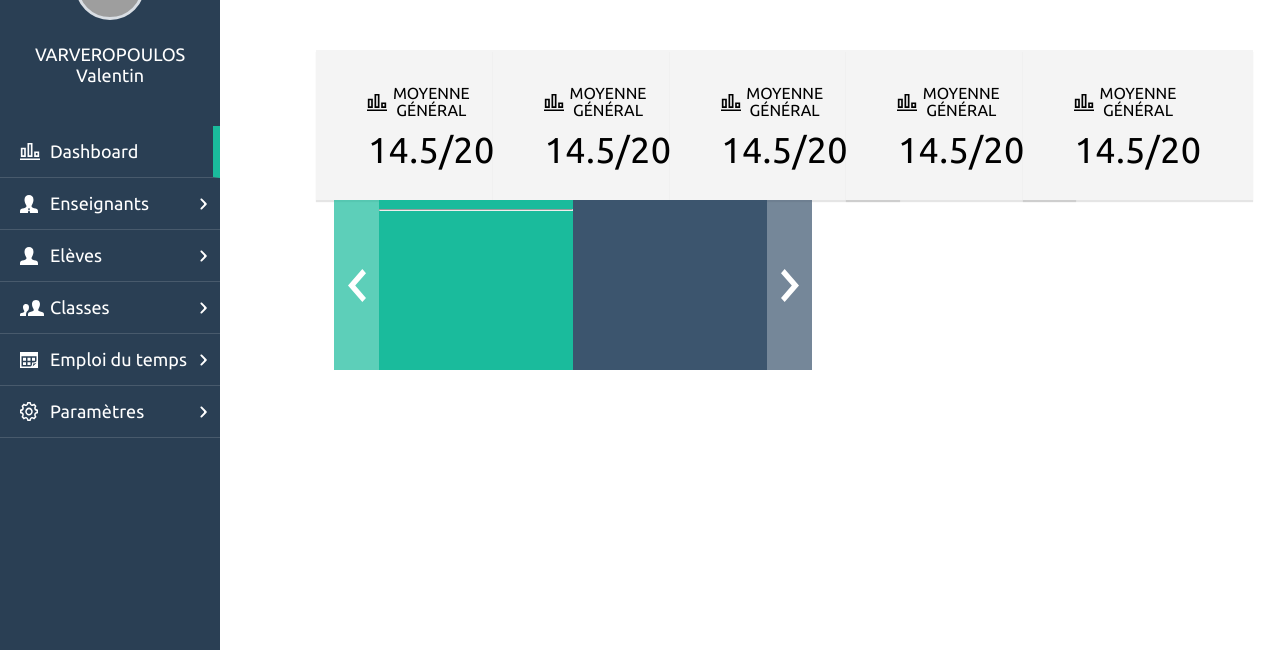
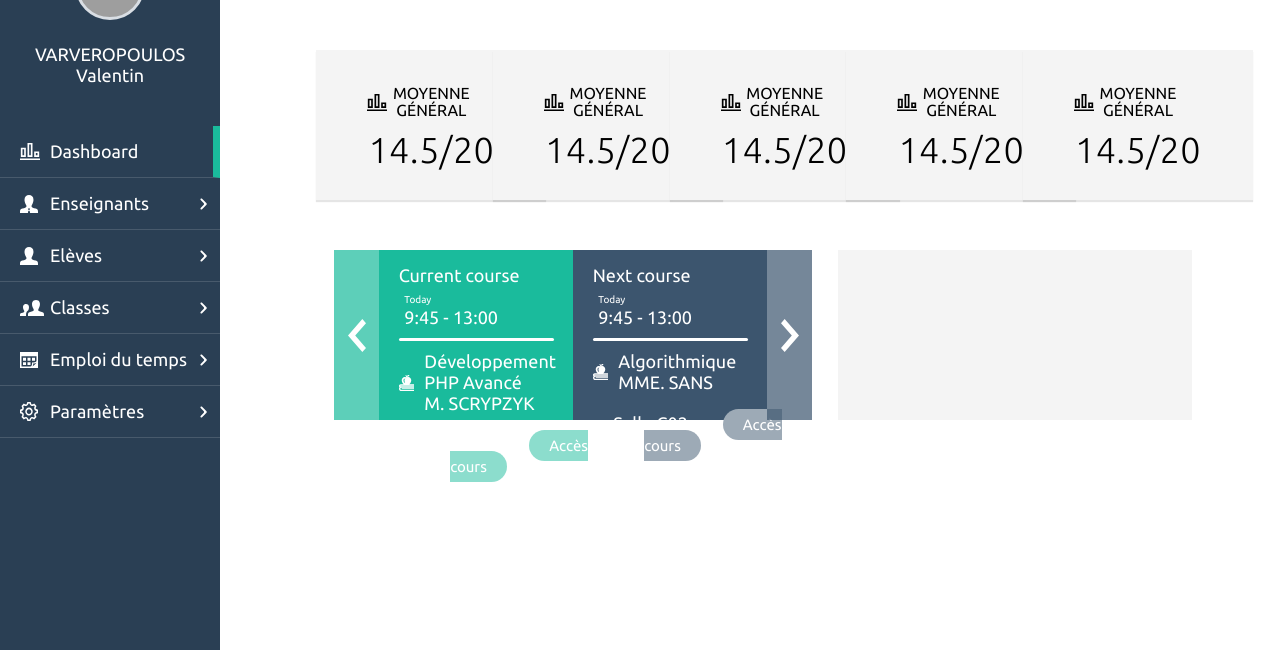
Before and after one commit to adrienmii/CMSProject, a PHP site: page /views/student/dashboard.html in a window 1280 px wide; the page is wider, and only the part inside the window is pictured. Shown: the part 150-800 px from the top of that part. Run offline with PHP 8.4, Linux system fonts and the light colour scheme; some libraries are stand-ins or nearby versions; grey boxes are pictures that could not be loaded.

Commit message:
intégration du petit edt dans le dashboard

```diff
--- a/public/css/css/style.css
+++ b/public/css/css/style.css
@@ -789,7 +789,11 @@
   font-size: 36px;
   text-align: center;
   letter-spacing: 0.01em;
-  margin-top: 10px; }
+  margin-top: 10px;
+  font-weight: 300; }
+
+#rowBlockSchedule {
+  margin-top: 50px; }
 
 #blockSchedule {
   padding: 0px 26px;
@@ -805,7 +809,24 @@
 
 #contentSchedule {
   width: calc(100% - 90px);
-  display: flex; }
+  display: flex;
+  color: #fff; }
+
+#contentSchedule a {
+  text-decoration: none;
+  color: #fff;
+  background: #8CDDCD;
+  padding: 7px 20px;
+  border-radius: 25px;
+  position: relative;
+  left: 20%;
+  font-size: 15px; }
+
+#contentSchedule #currentCourse a {
+  background: #8CDDCD; }
+
+#contentSchedule #nextCourse a {
+  background: #9DAAB6; }
 
 #arrowRightSchedule {
   height: 170px;
@@ -825,6 +846,48 @@
   height: 100%;
   flex: 1;
   height: 170px; }
+
+#teacherCourse {
+  padding-left: 45px;
+  background: url(../../img/icn/iconSchool.svg) 20px no-repeat; }
+
+#teacherCourse span {
+  text-transform: uppercase; }
+
+#roomCourse {
+  margin-top: 20px;
+  padding-left: 40px;
+  background: url(../../img/icn/iconLocation.svg) 20px no-repeat; }
+
+hr.timeLeft {
+  height: 3px;
+  background: #fff;
+  border: none;
+  width: 80%;
+  border-radius: 2px;
+  margin-top: 10px;
+  margin-bottom: 10px; }
+
+.timeSpanCours span {
+  font-size: 10px; }
+
+.titleSchedule {
+  margin-left: 10%;
+  vertical-align: top;
+  padding-top: 15px;
+  width: 130px; }
+
+.timeSpanCours {
+  margin-left: 25px; }
+
+.titleSchedule,
+.timeSpanCours {
+  display: inline-block; }
+
+#blockHomeWork {
+  height: 170px;
+  background: #F4F4F4;
+  padding: 0px 26px; }
 
 html {
   height: 100%; }
--- a/public/css/scss/dashboard.scss
+++ b/public/css/scss/dashboard.scss
@@ -29,6 +29,11 @@
 	text-align: center;
 	letter-spacing: 0.01em;
 	margin-top: 10px;
+	font-weight: 300;
+}
+
+#rowBlockSchedule{
+	margin-top: 50px;
 }
 
 #blockSchedule{
@@ -48,6 +53,26 @@
 #contentSchedule{
 	width: calc(100% - 90px);
 	display: flex;
+	color:#fff;
+}
+
+#contentSchedule a{
+	text-decoration: none;
+	color: #fff;
+	background:#8CDDCD;
+	padding: 7px 20px;
+	border-radius:25px;
+	position: relative;
+	left:20%;
+	font-size:15px;
+}
+
+#contentSchedule #currentCourse a,{
+	background:#8CDDCD;
+}
+
+#contentSchedule #nextCourse a,{
+	background:#9DAAB6;
 }
 
 #arrowRightSchedule{
@@ -70,3 +95,54 @@
 	flex:1;
 	height: 170px;
 }
+
+#teacherCourse{
+	padding-left:45px;
+	background: url(../../img/icn/iconSchool.svg) 20px no-repeat;
+}
+
+#teacherCourse span{
+	text-transform: uppercase;
+}
+
+#roomCourse{
+	margin-top: 20px;
+	padding-left:40px;
+	background: url(../../img/icn/iconLocation.svg) 20px no-repeat;
+}
+
+hr.timeLeft {
+	height: 3px;
+	background: #fff;
+	border:none;
+	width:80%;
+	border-radius: 2px;
+	margin-top: 10px;
+	margin-bottom: 10px;
+}
+
+.timeSpanCours span{
+	font-size: 10px;
+}
+
+.titleSchedule{
+	margin-left: 10%;
+	vertical-align: top;
+    padding-top: 15px;
+    width: 130px;
+}
+
+.timeSpanCours{
+	margin-left: 25px;
+}
+
+.titleSchedule,
+.timeSpanCours{
+	display: inline-block;
+}
+
+#blockHomeWork{
+	height: 170px;
+	background:#F4F4F4;
+	padding: 0px 26px;
+}
--- a/views/installer.html
+++ b/views/installer.html
@@ -2,7 +2,7 @@
 <html>
 <head>
 	<link rel="stylesheet" type="text/css" href="../public/css/css/style.css">
-	<link href="https://fonts.googleapis.com/css?family=Ubuntu" rel="stylesheet">
+	<link href="https://fonts.googleapis.com/css?family=Ubuntu:300,400" rel="stylesheet">
 </head>
 <body id="installerBody" >
 	<header>
--- a/views/login.html
+++ b/views/login.html
@@ -2,7 +2,7 @@
 <html>
 <head>
 	<link rel="stylesheet" type="text/css" href="../public/css/css/style.css">
-	<link href="https://fonts.googleapis.com/css?family=Ubuntu" rel="stylesheet">
+	<link href="https://fonts.googleapis.com/css?family=Ubuntu:300,400" rel="stylesheet">
 </head>
 <body id="loginBody">
 	<main>
--- a/views/student/dashboard.html
+++ b/views/student/dashboard.html
@@ -2,7 +2,7 @@
 <html>
 <head>
 	<link rel="stylesheet" type="text/css" href="../../public/css/css/style.css">
-	<link href="https://fonts.googleapis.com/css?family=Ubuntu" rel="stylesheet">
+	<link href="https://fonts.googleapis.com/css?family=Ubuntu:300,400" rel="stylesheet">
 </head>
 <body>
 	<div id="sideBar" class="hidden-xs visible-sm">
@@ -122,26 +122,37 @@
 						</div>
 						<div id="contentSchedule">
 							<div id="currentCourse">
-								<div>
-									<div></div>
-									<div></div>
+								<div class="titleSchedule">Current course</div>
+								<div class="timeSpanCours"><span>Today</span><br>9:45 - 13:00</div>
+								<hr class="timeLeft">
+								<div id="teacherCourse">
+									<div>Développement PHP Avancé<br>
+									<span>M. SCRYPZYK</span></div>
 								</div>
-								<hr>
-								<div>
-									<div></div>
-								</div>
-								<div>
-									<div></div>
-									<a href="#"></a>
+								<div id="roomCourse">
+									Salle B21
+									<a href="#">Accès cours</a>
 								</div>
 							</div>
 							<div id="nextCourse">
+								<div class="titleSchedule">Next course</div>
+								<div class="timeSpanCours"><span>Today</span><br>9:45 - 13:00</div>
+								<hr class="timeLeft">
+								<div id="teacherCourse">
+									<div>Algorithmique<br>
+									<span>Mme. SANS</span></div>
+								</div>
+								<div id="roomCourse">
+									Salle C02
+									<a href="#">Accès cours</a>
+								</div>
 							</div>
 						</div>
 						<div id="arrowRightSchedule">
 						</div>
 					</div>
-					<div class="col-sm-4">
+					<div id="blockHomeWork" class="col-sm-4">
+
 					</div>
 				</div>
 			</div>
--- a/views/template/template.html
+++ b/views/template/template.html
@@ -2,7 +2,7 @@
 <html>
 <head>
 	<link rel="stylesheet" type="text/css" href="../../public/css/css/style.css">
-	<link href="https://fonts.googleapis.com/css?family=Ubuntu" rel="stylesheet">
+	<link href="https://fonts.googleapis.com/css?family=Ubuntu:300,400" rel="stylesheet">
 </head>
 <body>
 	<div id="sideBar" class="hidden-xs visible-sm">
```
Also changed, not shown: public/css/css/dashboard.css (+65 -2 lines), public/img/icn/iconLocation.svg (added), public/img/icn/iconSchool.svg (added), 2 other files.
